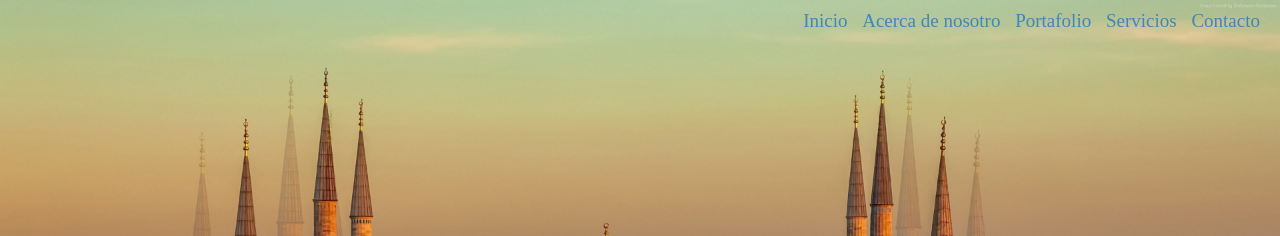
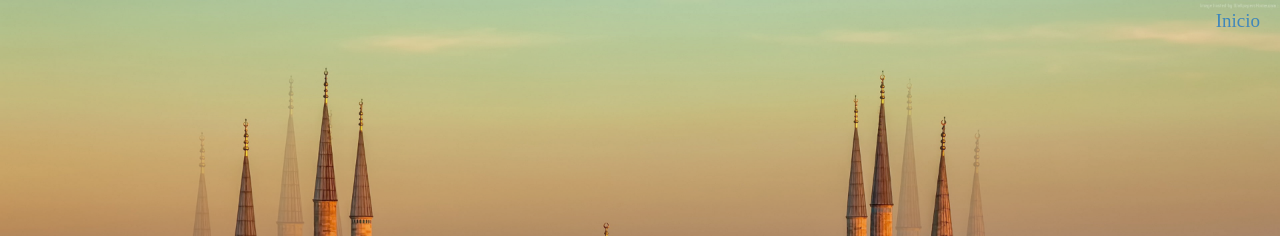
Before and after one commit to al426285/al426285.github.io, a plain HTML site: page index.html in a window 1280 px wide. Shown: the top 236 px of the page. Drawn offline with Linux system fonts and the light colour scheme.

Commit message:
quitamos lo que sobre del nav, innecesario

```diff
--- a/index.html
+++ b/index.html
@@ -14,10 +14,10 @@
     <header>
         <nav>
             <a href="#">Inicio</a>
-            <a href="#">Acerca de nosotro</a>
-            <a href="#">Portafolio</a>
-            <a href="#">Servicios</a>
-            <a href="#">Contacto</a>
+            <!--<a href="#">Acerca de nosotros</a>-->
+           <!-- <a href="#">Portafolio</a>-->
+            <!--<a href="#">Servicios</a>-->
+            <!--<a href="#">Contacto</a>-->
         </nav>
         <section class="titulo">
             <h1>Welcome to your dua's page!</h1>
```
